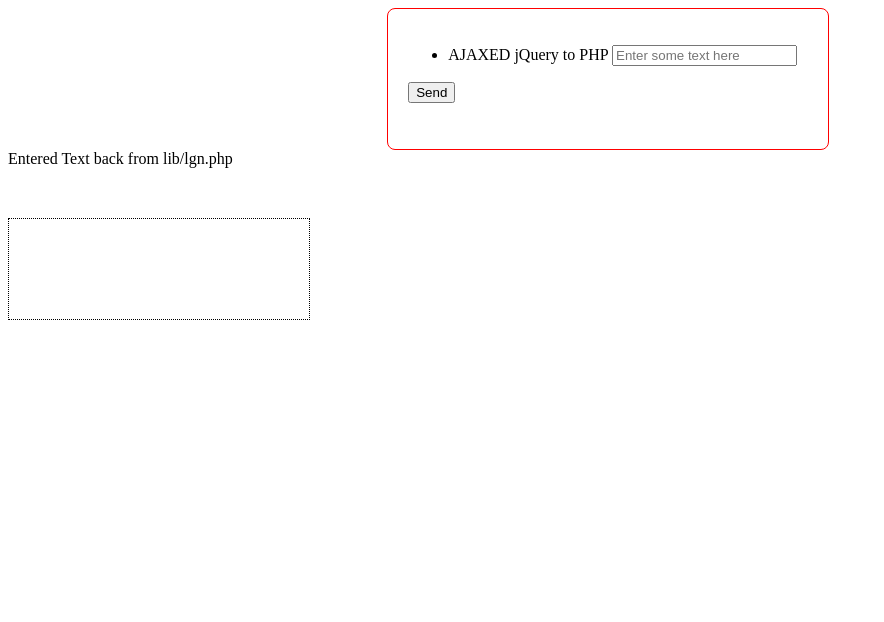
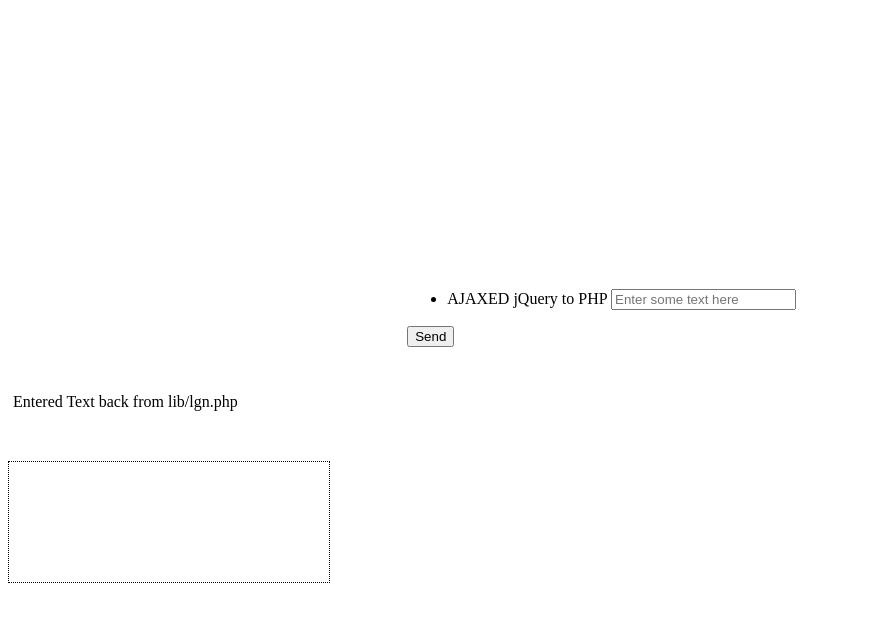
Before and after one commit to milarepa/feenywireless, a PHP site: page / in a window 1280 px wide. Shown: the top 622 px of the page, without its empty margins (0-884 px from the left). Run offline with PHP 8.4, Linux system fonts and the light colour scheme; data that the repository does not hold is empty.

Commit message:
more adjustments

```diff
--- a/css/style.css
+++ b/css/style.css
@@ -1,11 +1,11 @@
 #loginbox
 {
- border: 1px solid red;
  width: 400px;
  height: 100px;
  margin-left: 30%;
+ margin-top: 20%;
+ margiin-bottom: 30%;
  padding: 20px;
- border-radius: 8px;
 }
 #php_data
 {
@@ -13,4 +13,14 @@
  height: 100px;
  border: 1px dotted #000;
  margin-top: 50px;
+ padding: 10px;
+
 }
+
+#phpdata
+{
+ margin-left: 5px;
+ margin-right: 5px;
+ margin-bottom: 2px;
+ margin-top: 10px;
+}
--- a/index.php
+++ b/index.php
@@ -21,7 +21,7 @@ include("lib/lgn.php");
         <input type="submit" value="Send" />
       </form>
       </div>
-      <label for="php_data">Entered Text back from lib/lgn.php</label>
+      <label id="phpdata" for="php_data">Entered Text back from lib/lgn.php</label>
       <div id="php_data"><?php echo $data; ?></div>
     </div>
   </body>
--- a/js/fwjs.js
+++ b/js/fwjs.js
@@ -11,11 +11,11 @@ $(document).ready(function() {
             type        : 'POST',
             url         : '../lib/lgn.php',
             data        : postForm,
-            dataType    : 'json',
+            dataType    : 'json', //javascript object
             success     : function(data) {
 
-            if (!data.success) { //If fails
-                if (data.errors.name) { //Returned if any error from process.php
+            if (!data.success) {
+                if (data.errors.name) {
                     $('.throw_error').fadeIn(1000).html(data.errors.name); //Throw relevant error
                 }
             } else {
```
Also changed, not shown: README.md.
